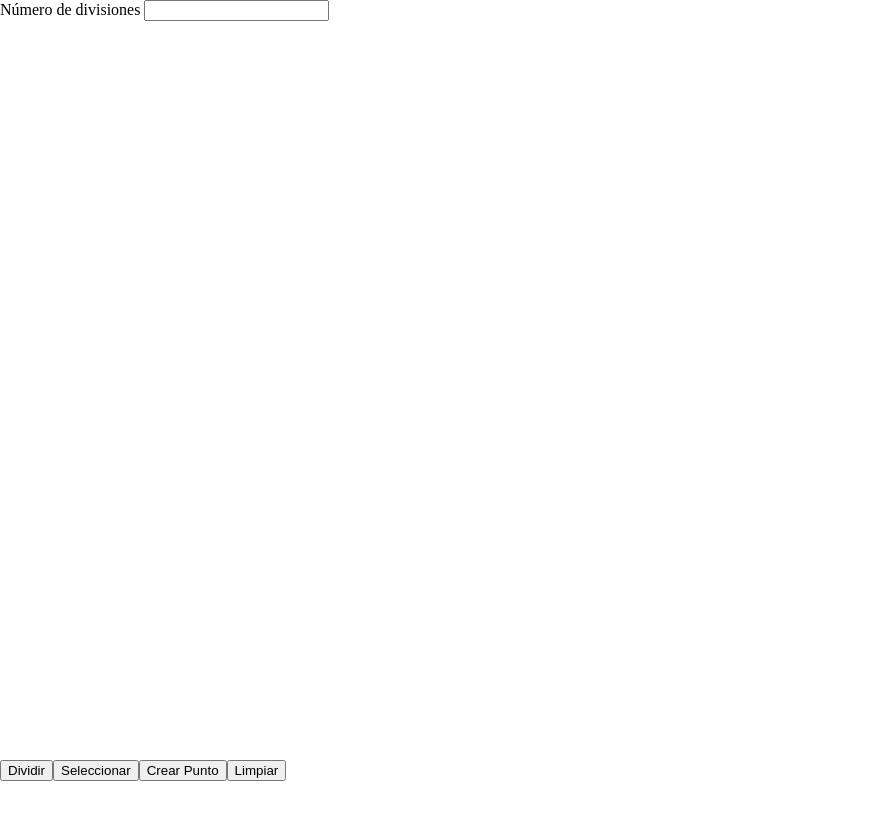
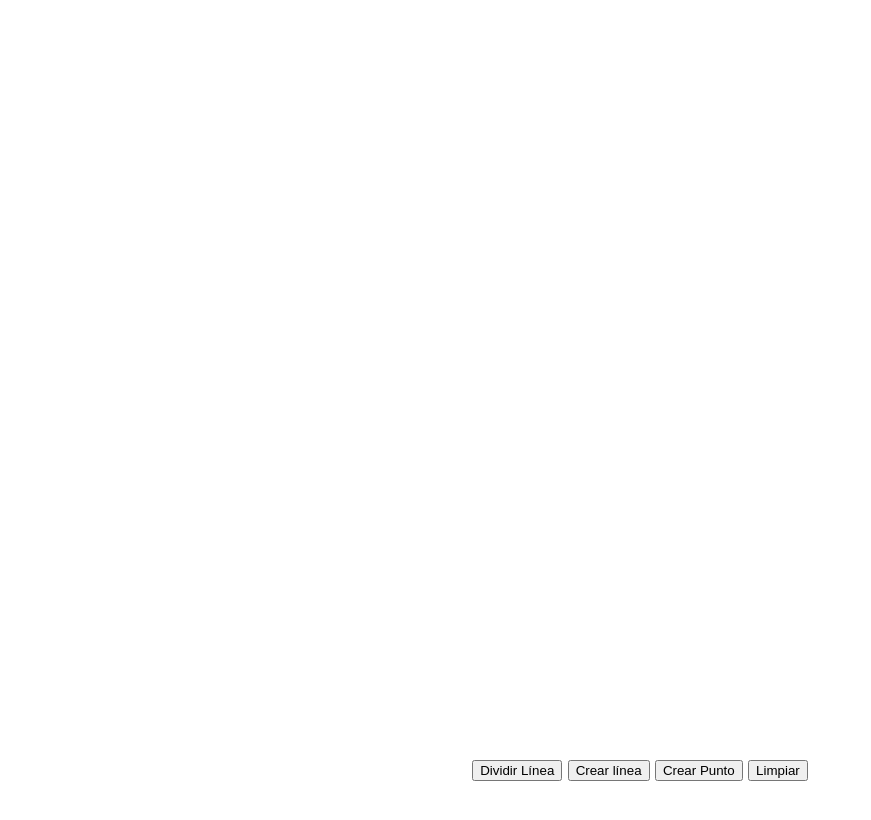
Before and after one commit to nattdev/line-division, a React (Vite) app: page / in a window 1280 px wide. Shown: the whole page, without its empty margins (0-871 px from the left). Built offline with nearby package versions, Linux system fonts and the light colour scheme.

Commit message:
Add new element to contain controls section and update styles

```diff
--- a/src/App.tsx
+++ b/src/App.tsx
@@ -144,22 +144,26 @@ function App() {
           {points.map((point, i: number) => <div key={i}><Point positionPoint={point} /></div>)}
         </div>
       </div>
-      <div>
-        <button onClick={handleClickDivide}>Dividir</button>
-        <button onClick={handleClickSelection}>Seleccionar</button>
-        <button onClick={handleClickCreate}>Crear Punto</button>
-        <button onClick={cleanScreen}>Limpiar</button>
+      <div className='controls'>
+        {action == "divide" ? (
+          <form className="form-divide" onSubmit={(e) => { e.preventDefault() }}>
+            <label>Número de divisiones </label><input type="number" onChange={(e) => setSliceNumber(parseInt(e.target.value))}></input>
+          </form>
+        ) : false}
+        <div className='buttons'>
+          <button onClick={handleClickDivide}>Dividir Línea</button>
+          <button onClick={handleClickSelection}>Crear línea</button>
+          <button onClick={handleClickCreate}>Crear Punto</button>
+          <button onClick={cleanScreen}>Limpiar</button>
+        </div>
       </div>
       <div>
         {isSelected ? <div className={isSelected && action == "selection" ? "selected" : "hide"} style={dynamicPosition}></div> : ""}
         {isSelected ? <div className={isSelected && action == "selection" ? "line" : "hide"} style={dynamicBarPosition}></div> : ""}
       </div>
       <div>
-        {lines.map((line, i: number) => <div key={i}><Line positionLine={line} action={action} sliceNumber={sliceNumber}/></div>)}
+        {lines.map((line, i: number) => <div key={i}><Line positionLine={line} action={action} sliceNumber={sliceNumber} /></div>)}
       </div>
-      <form className="form-divide" onSubmit={(e) => { e.preventDefault() }}>
-        <label>Número de divisiones </label><input type="number"  onChange={(e) => setSliceNumber(parseInt(e.target.value))}></input>
-      </form>
     </div>
   )
 }
--- a/src/index.css
+++ b/src/index.css
@@ -4,6 +4,8 @@ body {
 }
 
 .main-container {
+    display: flex;
+    flex-direction: column;
     width: 100vw;
     height: 100vh;
 }
@@ -48,7 +50,7 @@ body {
 
 .draw-screen {
     width: calc(100% - 40px);
-    height: 90%;
+    height: calc(90% - 40px);
     margin: 20px;
 }
 
@@ -60,9 +62,23 @@ body {
     position: absolute;
 }
 
+.controls {
+    display: grid;
+    grid-template-rows: 1fr 1fr;
+    flex-grow: 1;
+    justify-items: center;
+}
+
 .form-divide {
-    position: absolute;
-    top: 0;
+    box-sizing: border-box;
+}
+
+.buttons {
+    grid-row: 2 / 3;
+}
+
+.buttons button {
+    margin: 0 0.2em;
 }
 
 .division-text {
```
